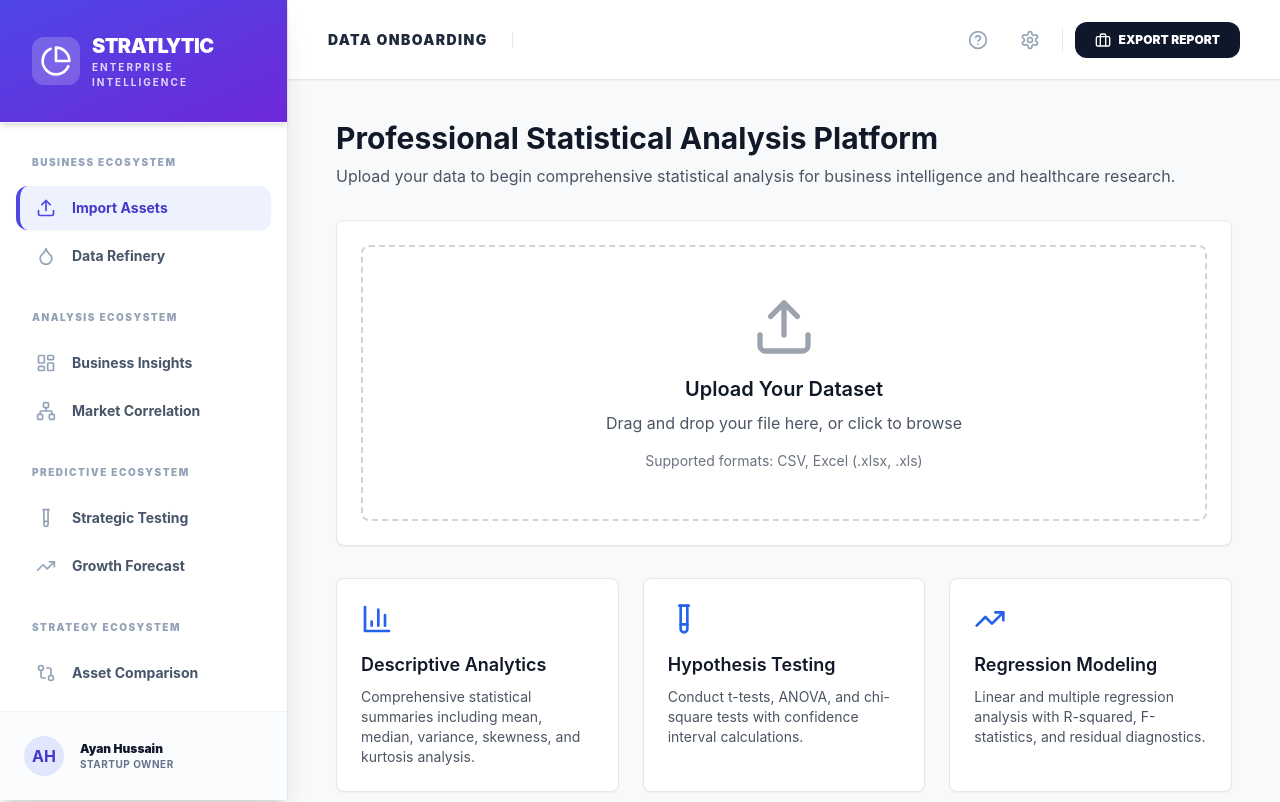
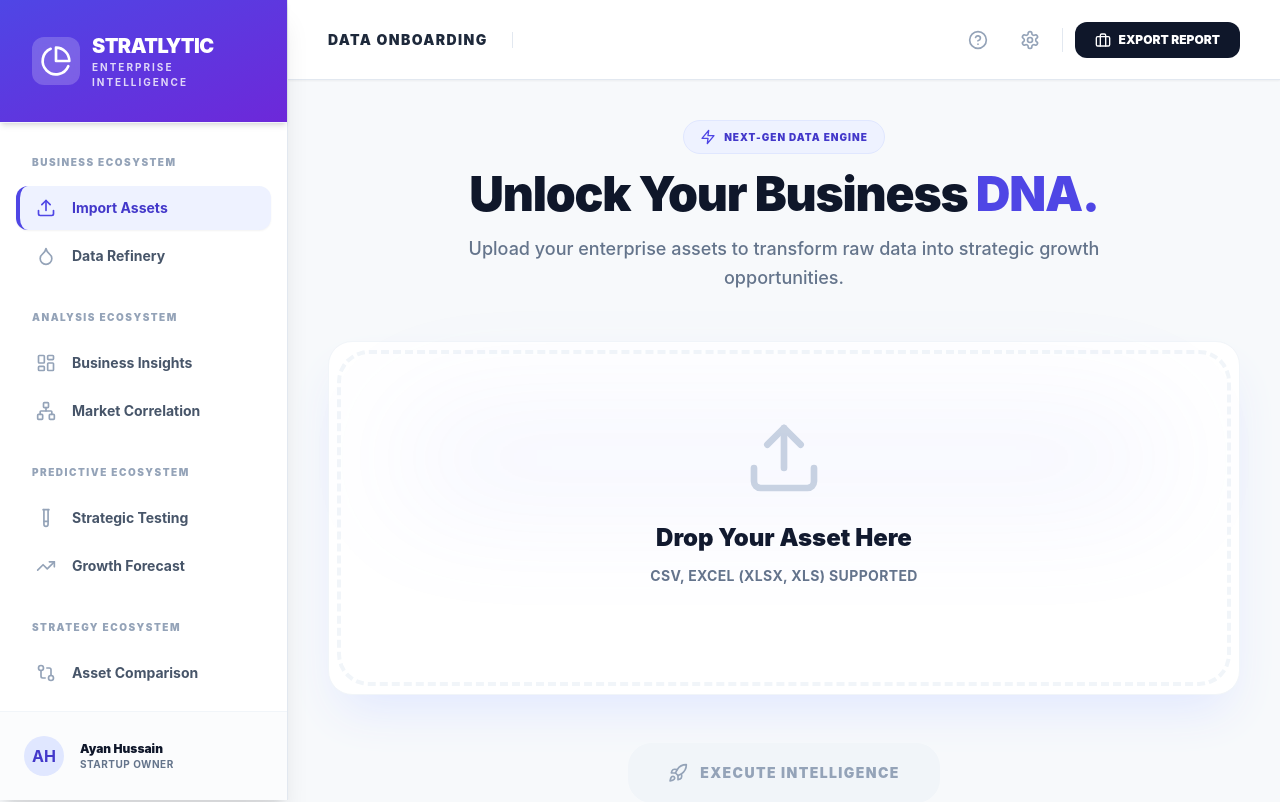
Before and after one commit to 23f1000932/enterprenur, a React (Vite) app in the folder statanalyzer-pro/frontend/: page / in a window 1280 px wide. Shown: the top 802 px of the page. Built offline with nearby package versions, Linux system fonts and the light colour scheme.

Commit message:
Refactor UploadPage with new icons and layoutModernize Onboarding UI with Next-Gen Asset Import System
Updated UploadPage component with new icons and improved layout. Changed error message to be more specific.

```diff
--- a/statanalyzer-pro/frontend/src/pages/UploadPage.tsx
+++ b/statanalyzer-pro/frontend/src/pages/UploadPage.tsx
@@ -1,6 +1,6 @@
 import React, { useState } from 'react'
 import { useNavigate } from 'react-router-dom'
-import { Upload, CheckCircle, AlertCircle, FileText, BarChart3, TestTube, TrendingUp } from 'lucide-react'
+import { Upload, CheckCircle, AlertCircle, FileText, Rocket, Target, Zap } from 'lucide-react'
 import { uploadData } from '../api/client'
 
 interface UploadPageProps {
@@ -29,7 +29,6 @@ const UploadPage: React.FC<UploadPageProps> = ({ setDataId, setDataInfo }) => {
     e.preventDefault()
     e.stopPropagation()
     setDragActive(false)
-
     if (e.dataTransfer.files && e.dataTransfer.files[0]) {
       setFile(e.dataTransfer.files[0])
       setError(null)
@@ -45,39 +44,41 @@ const UploadPage: React.FC<UploadPageProps> = ({ setDataId, setDataInfo }) => {
 
   const handleUpload = async () => {
     if (!file) return
-
     setUploading(true)
     setError(null)
-
     try {
       const data = await uploadData(file)
       setDataId(data.data_id)
       setDataInfo(data)
       navigate('/statistics')
     } catch (err: any) {
-      setError(err.response?.data?.detail || 'Upload failed. Please try again.')
+      setError(err.response?.data?.detail || 'System error. Asset onboarding failed.')
     } finally {
       setUploading(false)
     }
   }
 
   return (
-    <div className="max-w-4xl mx-auto">
-      <div className="mb-8">
-        <h1 className="text-3xl font-bold text-gray-900 mb-2">
-          Professional Statistical Analysis Platform
+    <div className="max-w-5xl mx-auto space-y-12">
+      <div className="text-center space-y-4">
+        <div className="inline-flex items-center space-x-2 bg-indigo-50 px-4 py-2 rounded-full border border-indigo-100">
+          <Zap className="w-4 h-4 text-indigo-600" />
+          <span className="text-[10px] font-black text-indigo-700 uppercase tracking-widest">Next-Gen Data Engine</span>
+        </div>
+        <h1 className="text-5xl font-black text-slate-900 tracking-tight">
+          Unlock Your Business <span className="text-indigo-600">DNA.</span>
         </h1>
-        <p className="text-gray-600">
-          Upload your data to begin comprehensive statistical analysis for business intelligence and healthcare research.
+        <p className="text-lg text-slate-500 max-w-2xl mx-auto font-medium leading-relaxed">
+          Upload your enterprise assets to transform raw data into strategic growth opportunities.
         </p>
       </div>
 
-      <div className="card mb-8">
+      <div className="bg-white rounded-3xl p-2 shadow-2xl shadow-indigo-100 border border-slate-100">
         <div
-          className={`relative border-2 border-dashed rounded-lg p-12 text-center transition-colors ${
+          className={`relative border-4 border-dashed rounded-[2rem] p-16 text-center transition-all duration-500 group ${
             dragActive
-              ? 'border-primary-500 bg-primary-50'
-              : 'border-gray-300 hover:border-gray-400'
+              ? 'border-indigo-500 bg-indigo-50/50'
+              : 'border-slate-100 hover:border-indigo-200 hover:bg-slate-50/50'
           }`}
           onDragEnter={handleDrag}
           onDragLeave={handleDrag}
@@ -88,76 +89,81 @@ const UploadPage: React.FC<UploadPageProps> = ({ setDataId, setDataInfo }) => {
             type="file"
             accept=".csv,.xlsx,.xls"
             onChange={handleFileChange}
-            className="absolute inset-0 w-full h-full opacity-0 cursor-pointer"
+            className="absolute inset-0 w-full h-full opacity-0 cursor-pointer z-10"
             disabled={uploading}
           />
 
-          <Upload className="w-16 h-16 mx-auto mb-4 text-gray-400" />
-          <h3 className="text-xl font-semibold text-gray-900 mb-2">
-            Upload Your Dataset
+          <div className="relative">
+            <div className="absolute inset-0 bg-indigo-400 blur-3xl opacity-10 group-hover:opacity-20 transition-opacity"></div>
+            <Upload className={`w-20 h-20 mx-auto mb-6 transition-all duration-500 ${dragActive ? 'text-indigo-600 scale-110' : 'text-slate-300 group-hover:text-indigo-400'}`} />
+          </div>
+
+          <h3 className="text-2xl font-black text-slate-900 mb-3">
+            Drop Your Asset Here
           </h3>
-          <p className="text-gray-600 mb-4">
-            Drag and drop your file here, or click to browse
-          </p>
-          <p className="text-sm text-gray-500">
-            Supported formats: CSV, Excel (.xlsx, .xls)
+          <p className="text-slate-500 mb-8 font-bold text-sm tracking-wide uppercase">
+            CSV, EXCEL (XLSX, XLS) SUPPORTED
           </p>
 
           {file && (
-            <div className="mt-6 inline-flex items-center px-4 py-2 bg-green-50 border border-green-200 rounded-lg">
-              <FileText className="w-5 h-5 text-green-600 mr-2" />
-              <span className="text-sm font-medium text-green-700">{file.name}</span>
+            <div className="mt-8 flex justify-center animate-in zoom-in duration-300">
+              <div className="inline-flex items-center px-6 py-3 bg-slate-900 text-white rounded-2xl shadow-xl">
+                <FileText className="w-5 h-5 text-indigo-400 mr-3" />
+                <span className="text-sm font-black truncate max-w-[200px]">{file.name}</span>
+              </div>
             </div>
           )}
         </div>
+      </div>
 
       {error && (
-          <div className="mt-4 p-4 bg-red-50 border-l-4 border-red-500 rounded">
-            <div className="flex items-start">
-              <AlertCircle className="w-5 h-5 text-red-500 mr-3 mt-0.5" />
-              <p className="text-sm text-red-700">{error}</p>
+        <div className="p-6 bg-red-50 border border-red-100 rounded-3xl flex items-center space-x-4 animate-in slide-in-from-top">
+          <div className="bg-red-500 p-2 rounded-xl">
+            <AlertCircle className="w-6 h-6 text-white" />
           </div>
+          <p className="text-sm font-black text-red-700 uppercase tracking-wider">{error}</p>
         </div>
       )}
 
-        {file && !error && (
-          <div className="mt-6 flex justify-center">
+      <div className="flex justify-center">
         <button
           onClick={handleUpload}
-              disabled={uploading}
-              className="btn-primary flex items-center space-x-2"
+          disabled={!file || uploading}
+          className={`px-10 py-5 rounded-[1.5rem] font-black text-sm tracking-[0.1em] uppercase transition-all duration-500 flex items-center space-x-3 ${
+            !file
+              ? 'bg-slate-100 text-slate-400 cursor-not-allowed'
+              : 'bg-indigo-600 text-white shadow-2xl shadow-indigo-200 hover:bg-slate-900 hover:-translate-y-1'
+          }`}
         >
           {uploading ? (
             <>
-                  <div className="animate-spin rounded-full h-5 w-5 border-2 border-white border-t-transparent" />
-                  <span>Uploading...</span>
+              <div className="animate-spin rounded-full h-5 w-5 border-4 border-white/20 border-t-white" />
+              <span>Analyzing Market...</span>
             </>
           ) : (
             <>
-                  <CheckCircle className="w-5 h-5" />
-                  <span>Upload and Analyze</span>
+              <Rocket className="w-5 h-5" />
+              <span>Execute Intelligence</span>
             </>
           )}
         </button>
       </div>
-        )}
-      </div>
 
-      <div className="grid md:grid-cols-3 gap-6">
+      <div className="grid md:grid-cols-3 gap-8 pt-8">
         <FeatureCard
-          icon={<BarChart3 className="w-8 h-8 text-primary-600" />}
-          title="Descriptive Analytics"
-          description="Comprehensive statistical summaries including mean, median, variance, skewness, and kurtosis analysis."
+          icon={<Zap className="w-6 h-6" />}
+          title="Instant KPIs"
+          description="Real-time performance metrics derived from your operational datasets."
         />
         <FeatureCard
-          icon={<TestTube className="w-8 h-8 text-primary-600" />}
-          title="Hypothesis Testing"
-          description="Conduct t-tests, ANOVA, and chi-square tests with confidence interval calculations."
+          icon={<Target className="w-6 h-6" />}
+          title="Market Fit"
+          description="Validate strategic hypotheses with precision statistical auditing."
         />
         <FeatureCard
-          icon={<TrendingUp className="w-8 h-8 text-primary-600" />}
-          title="Regression Modeling"
-          description="Linear and multiple regression analysis with R-squared, F-statistics, and residual diagnostics."
+          icon={<Rocket className="w-6 h-6" />}
+          title="Growth Velocity"
+          description="Predictive modeling to forecast your enterprise expansion path."
         />
       </div>
     </div>
@@ -169,10 +175,12 @@ const FeatureCard: React.FC<{
   title: string
   description: string
 }> = ({ icon, title, description }) => (
-  <div className="card hover:shadow-md transition-shadow">
-    <div className="mb-4">{icon}</div>
-    <h3 className="text-lg font-semibold text-gray-900 mb-2">{title}</h3>
-    <p className="text-sm text-gray-600">{description}</p>
+  <div className="bg-white p-8 rounded-[2rem] border border-slate-100 shadow-sm hover:shadow-xl transition-all duration-500 group">
+    <div className="w-12 h-12 bg-indigo-50 text-indigo-600 rounded-2xl flex items-center justify-center mb-6 group-hover:bg-indigo-600 group-hover:text-white transition-all duration-500">
+      {icon}
+    </div>
+    <h3 className="text-lg font-black text-slate-900 mb-3">{title}</h3>
+    <p className="text-slate-500 text-sm font-medium leading-relaxed">{description}</p>
   </div>
 )
 
```
Lines whose indentation alone changed are shown as unchanged.
